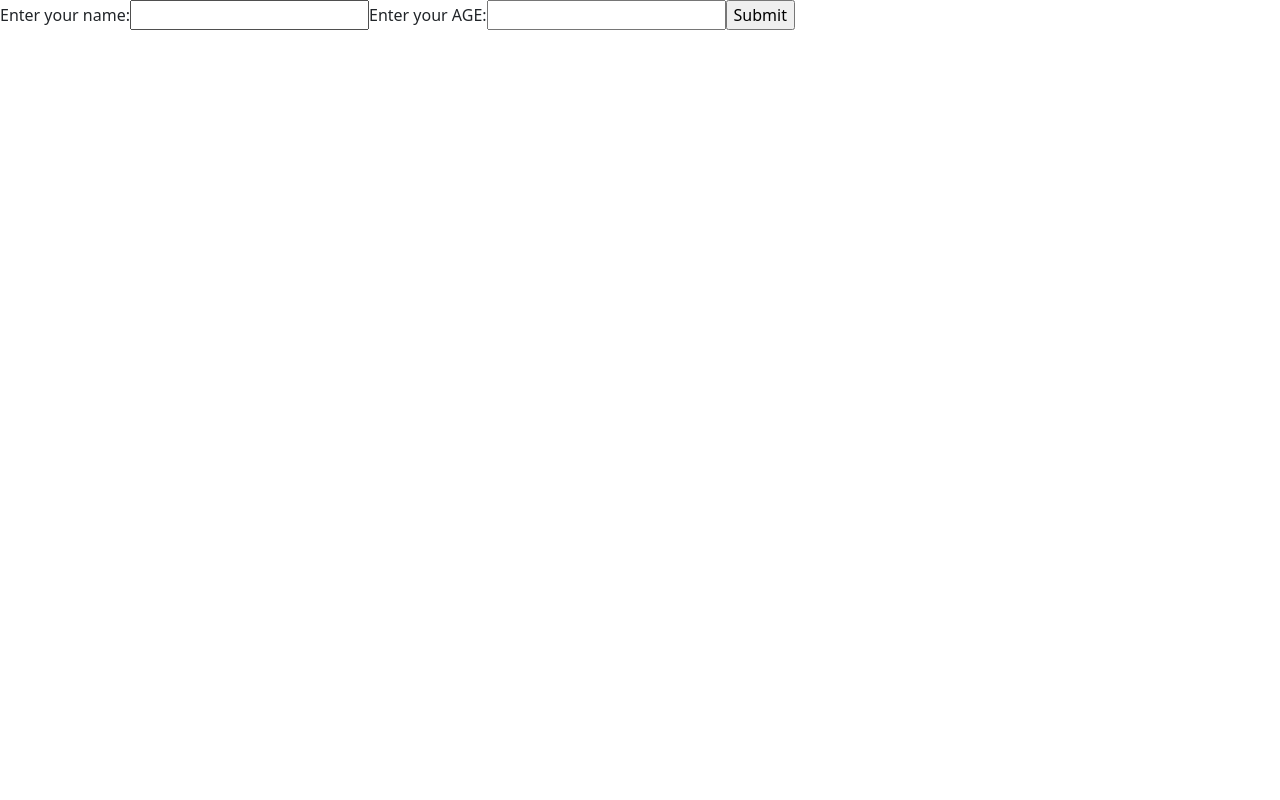
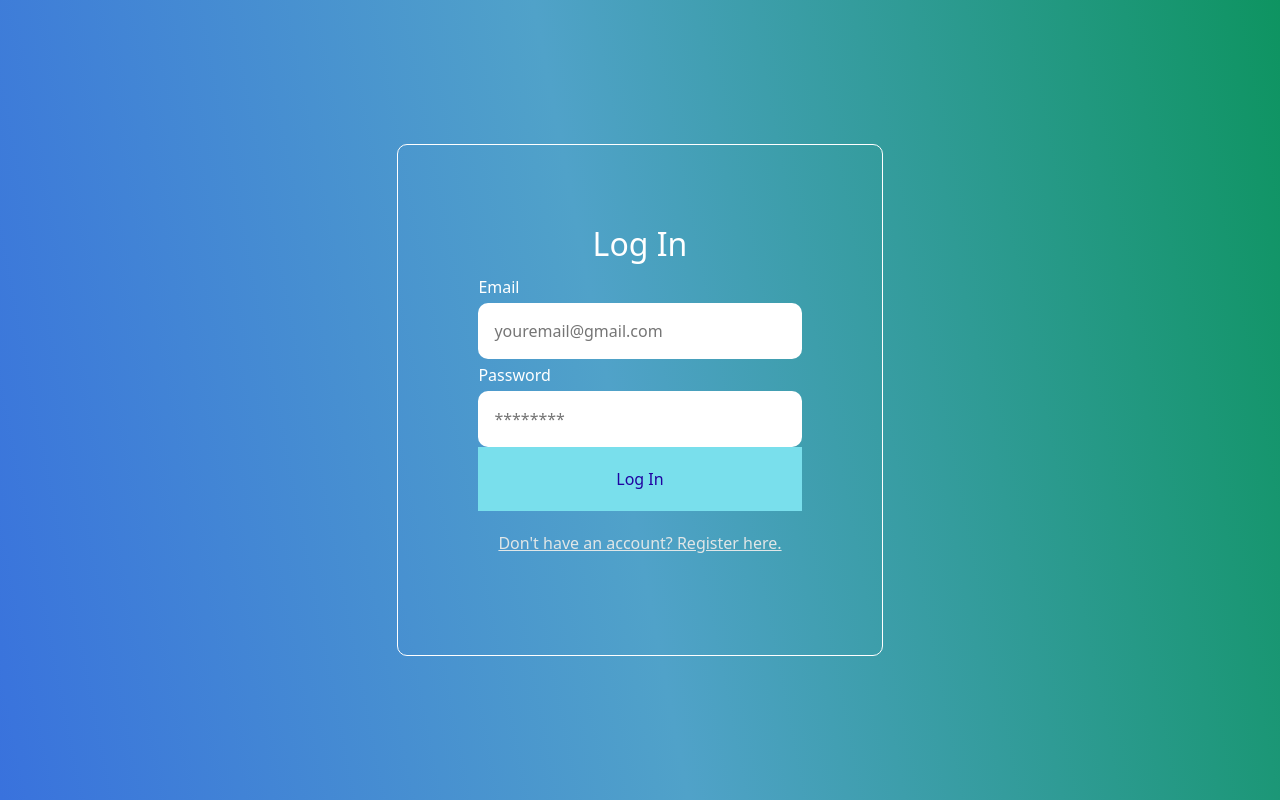
Before and after one commit to jhenchem0210/click, a React (Create React App) app: page / in a window 1280 px wide. Built offline with nearby package versions, Linux system fonts and the light colour scheme.

Commit message:
modified:   package-lock.json 	modified:   package.json 	modified:   src/App.css 	modified:   src/App.js 	new file:   src/Login.jsx 	new file:   src/Register.jsx 	modified:   src/index.js

```diff
--- a/src/App.css
+++ b/src/App.css
@@ -1,38 +1,50 @@
 .App {
   text-align: center;
+  display: flex;
+  min-height: 100vh;
+  align-items: center;
+  justify-content: center;
+  color: white;
+  background-image: linear-gradient(79deg, #3972dd, #50a2c9 48%, #0e9461);
 }
 
-.App-logo {
-  height: 40vmin;
-  pointer-events: none;
+.auth-form-container, .login-form, .register-form {
+  display: flex;
+  flex-direction: column;
 }
 
-@media (prefers-reduced-motion: no-preference) {
-  .App-logo {
-    animation: App-logo-spin infinite 20s linear;
+@media screen and (min-width: 600px) {
+  .auth-form-container {
+    padding: 5rem;
+    border: 1px solid white;
+    border-radius: 10px;
+    margin: 0.5rem;
   }
 }
 
-.App-header {
-  background-color: #282c34;
-  min-height: 100vh;
-  display: flex;
-  flex-direction: column;
-  align-items: center;
-  justify-content: center;
-  font-size: calc(10px + 2vmin);
-  color: white;
+label {
+  text-align: left;
+  padding: 0.25rem 0;
 }
 
-.App-link {
-  color: #61dafb;
+input {
+  margin: 0.5rem 0;
+  padding: 1rem;
+  border: none;
+  border-radius: 10px;
 }
 
-@keyframes App-logo-spin {
-  from {
-    transform: rotate(0deg);
-  }
-  to {
-    transform: rotate(360deg);
-  }
+button {
+  border: none;
+  background-color: rgb(121, 223, 236);
+  padding: 20px;
+  border-radius: 10px;
+  cursor: pointer;
+  color: #2003a1;
 }
+
+.link-btn {
+  background: none;
+  color: rgb(224, 230, 231);
+  text-decoration: underline;
+}
--- a/src/App.js
+++ b/src/App.js
@@ -1,23 +1,20 @@
-import logo from './logo.svg';
+import React, { useState } from "react";
 import './App.css';
+import { Login } from "./Login";
+import { Register } from "./Register";
 
 function App() {
+  const [currentForm, setCurrentForm] = useState('login');
+
+  const toggleForm = (formName) => {
+    setCurrentForm(formName);
+  }
+
   return (
     <div className="App">
-      <header className="App-header">
-        <img src={logo} className="App-logo" alt="logo" />
-        <p>
-          Edit <code>src/App.js</code> and save to reload.
-        </p>
-        <a
-          className="App-link"
-          href="https://reactjs.org"
-          target="_blank"
-          rel="noopener noreferrer"
-        >
-          Learn React
-        </a>
-      </header>
+      {
+        currentForm === "login" ? <Login onFormSwitch={toggleForm} /> : <Register onFormSwitch={toggleForm} />
+      }
     </div>
   );
 }
--- /dev/null
+++ b/src/Login.jsx
@@ -0,0 +1,25 @@
+import React, { useState } from "react";
+
+export const Login = (props) => {
+    const [email, setEmail] = useState('');
+    const [pass, setPass] = useState('');
+
+    const handleSubmit = (e) => {
+        e.preventDefault();
+        console.log(email);
+    }
+
+    return (
+        <div className="auth-form-container">
+            <h2>Log In</h2>
+            <form className="login-form" onSubmit={handleSubmit}>
+                <label htmlFor="email">Email</label>
+                <input value={email} onChange={(e) => setEmail(e.target.value)}type="email" placeholder="youremail@gmail.com" id="email" name="email" />
+                <label htmlFor="password">Password</label>
+                <input value={pass} onChange={(e) => setPass(e.target.value)} type="password" placeholder="********" id="password" name="password" />
+                <button type="submit">Log In</button>
+            </form>
+            <button className="link-btn" onClick={() => props.onFormSwitch('register')}>Don't have an account? Register here.</button>
+        </div>
+    )
+}
--- /dev/null
+++ b/src/Register.jsx
@@ -0,0 +1,28 @@
+import React, { useState } from "react";
+
+export const Register = (props) => {
+    const [email, setEmail] = useState('');
+    const [pass, setPass] = useState('');
+    const [name, setName] = useState('');
+
+    const handleSubmit = (e) => {
+        e.preventDefault();
+        console.log(email);
+    }
+
+    return (
+        <div className="auth-form-container">
+            <h2>Register</h2>
+        <form className="register-form" onSubmit={handleSubmit}>
+            <label htmlFor="name">Full name</label>
+            <input value={name} name="name" onChange={(e) => setName(e.target.value)} id="name" placeholder="full Name" />
+            <label htmlFor="email">email</label>
+            <input value={email} onChange={(e) => setEmail(e.target.value)}type="email" placeholder="youremail@gmail.com" id="email" name="email" />
+            <label htmlFor="password">password</label>
+            <input value={pass} onChange={(e) => setPass(e.target.value)} type="password" placeholder="********" id="password" name="password" />
+            <button type="submit">Log In</button>
+        </form>
+        <button className="link-btn" onClick={() => props.onFormSwitch('login')}>Already have an account? Log In here.</button>
+    </div>
+    )
+}
--- a/src/index.js
+++ b/src/index.js
@@ -1,46 +1,17 @@
-import { useState } from "react";
-import ReactDOM from 'react-dom/client';
+import React from 'react';
+import ReactDOM from 'react-dom';
+import './index.css';
+import App from './App';
+import reportWebVitals from './reportWebVitals';
+
+// Importing the Bootstrap 5 CSS
 import 'bootstrap/dist/css/bootstrap.min.css';
 
-function MyForm() {
-  const [inputs, setInputs] = useState({});
+ReactDOM.render(
+  <React.StrictMode>
+    <App />
+  </React.StrictMode>,
+  document.getElementById('root')
+);
 
-  const handleChange = (event) => {
-    const name = event.target.name;
-    const value = event.target.value;
-    setInputs (values => ({...values, [name]: value}))
-  }
-
-  const handleSubmit = (event) => {
-    event.preventDefault ();
-    console.log(inputs);
-
-  }
-
-  return (
-    <form onSubmit={handleSubmit}>
-      <label>Enter your name:
-        <input
-          type="text"
-          name= "username"
-          value = {inputs.username || ""}
-          onChange= {handleChange}
-        />
-      </label>
-
-      <label>Enter your AGE:
-        <input
-          type="number"
-          name= "age"
-          value = {inputs.age || ""}
-          onChange= {handleChange}
-        />
-      </label>
-
-      <input type="submit" />
-    </form>
-  )
-}
-
-const root = ReactDOM.createRoot(document.getElementById('root'));
-root.render(<MyForm />);
+reportWebVitals();
```
Also changed, not shown: package.json (+8 -2 lines), 1 other file (tests, documents, lock files or other folders).
